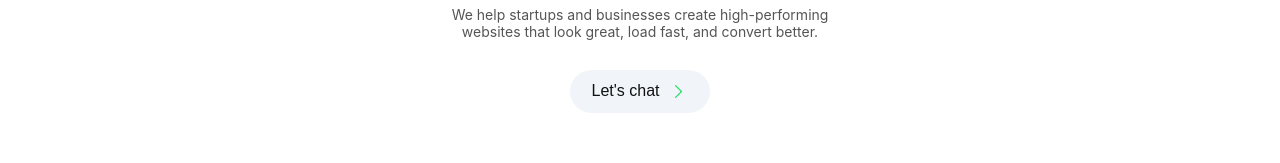
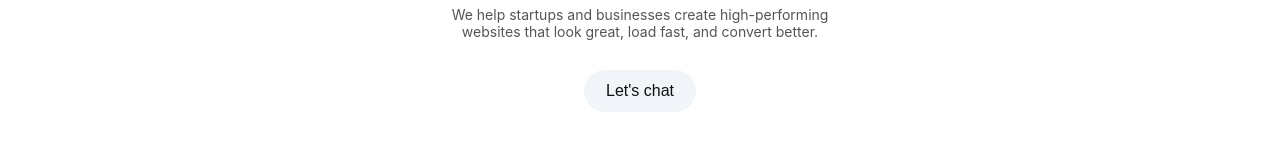
Before and after one commit to baldaniyaneev25/Couup123, a React (Vite) app: page / in a window 1280 px wide. Shown: the part 375-538 px from the top of the page. Built offline with nearby package versions, Linux system fonts and the light colour scheme.

Commit message:
fix image path

```diff
--- a/src/Pages/Hero/Hero.jsx
+++ b/src/Pages/Hero/Hero.jsx
@@ -1,7 +1,7 @@
 import React from "react";
 import "./Hero.css";
 import whatsapp from "../../assets/whatsapp.png";
-import arrow from "../../assets/arrow.png";
+
 
 
 function Home() {
@@ -29,7 +29,8 @@ function Home() {
       <div className="hero-buttons">
 
         <button className="secondary-btn">
-          Let's chat   <img src={arrow} alt="Arrow" className="btn-icon-arrow" /></button>
+          Let's chat
+        </button>
       </div>
 
       {/* Logos */}
```
